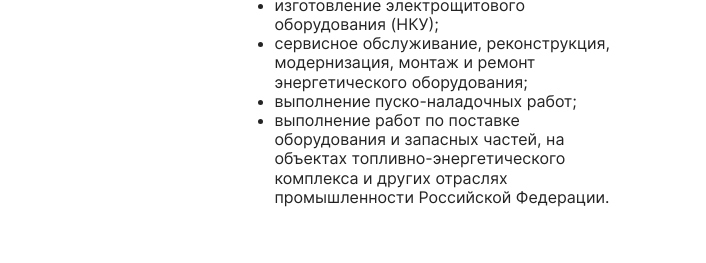
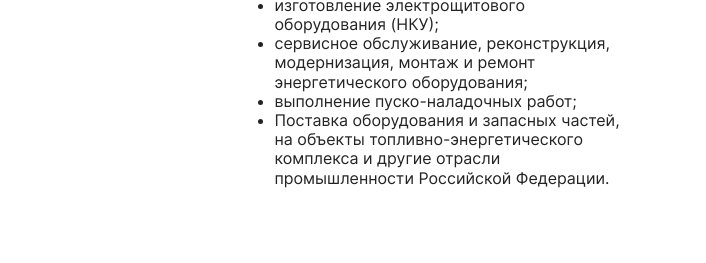
Before and after one commit to Irina-Melnik/energo-engineering-group, a website: page source/index.html in a window 1280 px wide. Shown: the part 7568-7831 px from the top of the page, 0-706 px from the left. Drawn offline with nearby package versions, Linux system fonts and the light colour scheme; files that its build step writes are made by us from their sources; files whose address does not match are found by name.

Commit message:
Content update and ignore build.7z

```diff
--- a/source/index.html
+++ b/source/index.html
@@ -1227,9 +1227,7 @@
             <li class="info__item">сервисное обслуживание, реконструкция, модернизация, монтаж и ремонт энергетического
               оборудования;</li>
             <li class="info__item">выполнение пуско-наладочных работ;</li>
-            <li class="info__item">выполнение работ по поставке оборудования и запасных частей, на объектах
-              топливно-энергетического комплекса и
-              других отраслях промышленности Российской Федерации.</li>
+            <li class="info__item">Поставка оборудования и запасных частей, на объекты топливно-энергетического комплекса и другие отрасли промышленности Российской Федерации.</li>
           </ul>
         </div>
         <div class="info__advantages">
```
Also changed, not shown: 1 other file.
